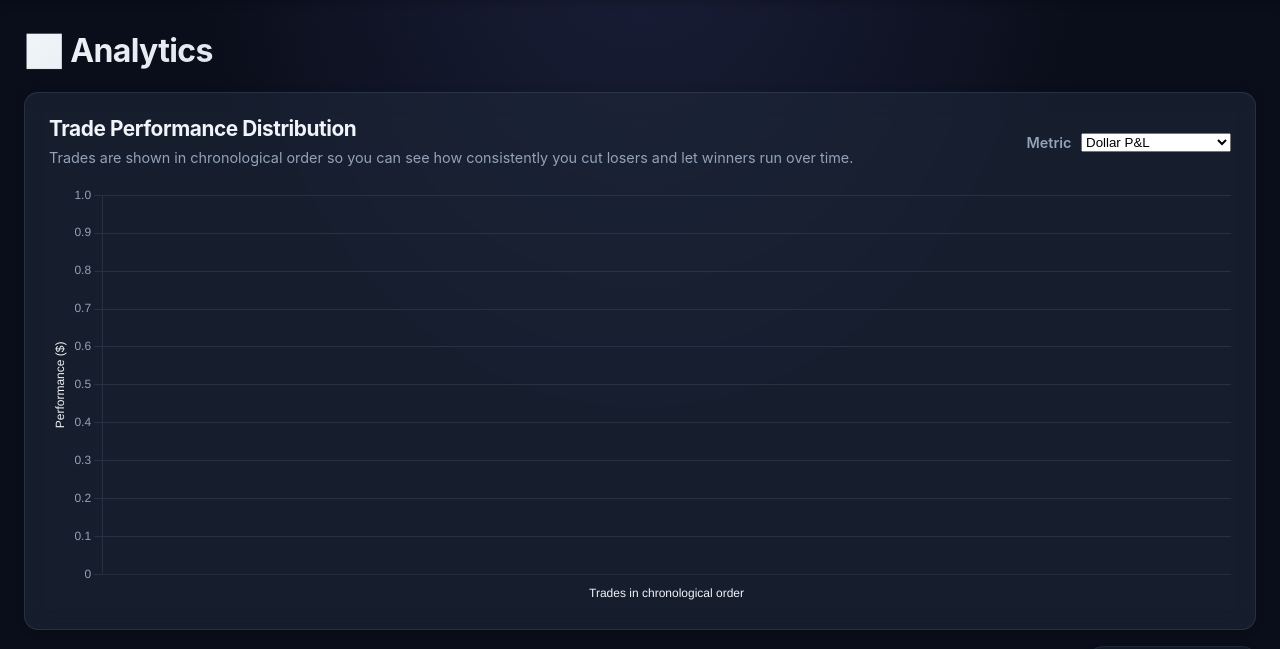
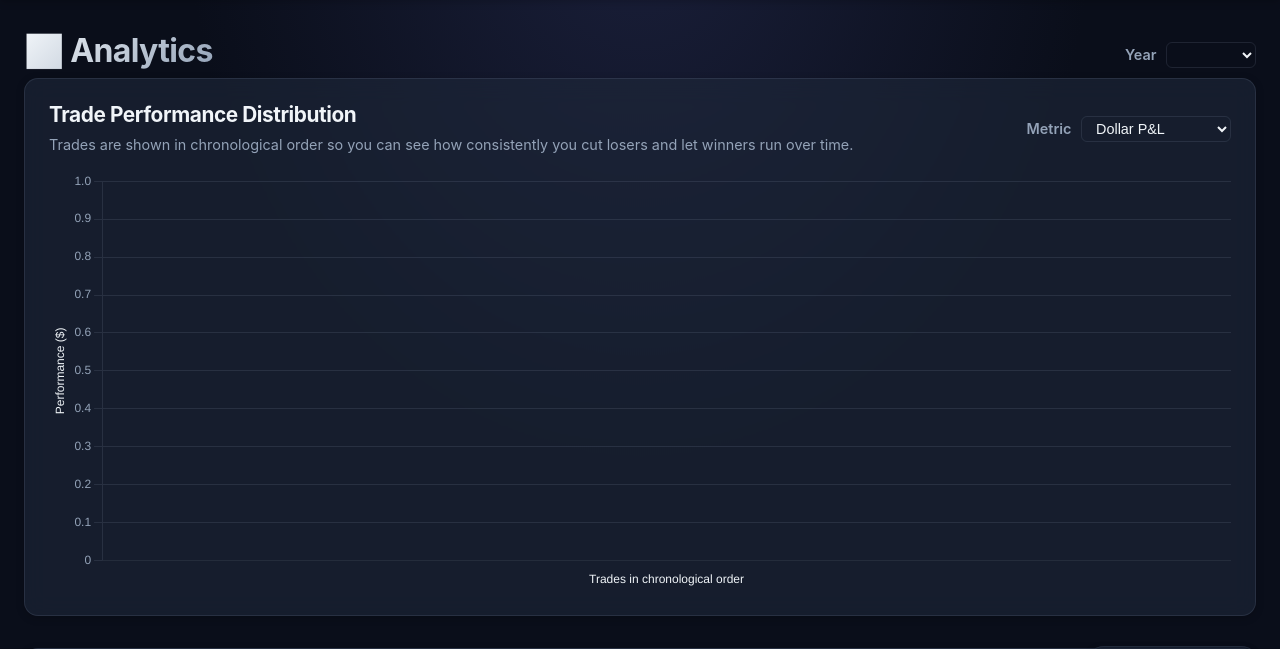
Before and after one commit to j-sromero/tradingjournal, a Flask app: page /analytics in a window 1280 px wide. Shown: the part 96-745 px from the top of the page. Run offline with Flask 3, Linux system fonts and the light colour scheme; data comes from the database, SQL or seed files in the repository; lists and menus that the app fills with data are empty.

Commit message:
Feat: analytics tab can now filter by year

```diff
--- a/app.py
+++ b/app.py
@@ -1911,7 +1911,21 @@ def api_position_size():
 # ---------- Analytics ----------
 @app.route("/analytics")
 def analytics():
+
+    # Get year filter from query param
+    year = request.args.get("year", None)
     closed_positions = []
+
+    # Query available years for filter
+    years = []
+    if os.path.exists(V3_DB_PATH):
+        conn = sqlite3.connect(V3_DB_PATH)
+        try:
+            cur = conn.cursor()
+            cur.execute("SELECT DISTINCT substr(entry_datetime, 1, 4) as year FROM trades UNION SELECT DISTINCT substr(exit_datetime, 1, 4) as year FROM trades ORDER BY year DESC;")
+            years = [int(row[0]) for row in cur.fetchall() if row[0]]
+        finally:
+            conn.close()
 
     def _to_iso(dt_text):
         text = (dt_text or "").strip()
@@ -1923,15 +1937,18 @@ def analytics():
         conn = sqlite3.connect(V3_DB_PATH)
         conn.row_factory = sqlite3.Row
         try:
-            rows = conn.execute(
-                """
+            query = """
                 SELECT id, symbol, entry_datetime, exit_datetime, entry_price, exit_price, quantity, ib_commission
                 FROM trades
                 WHERE exit_datetime IS NOT NULL
                   AND exit_price IS NOT NULL
-                ORDER BY entry_datetime ASC, id ASC
-                """
-            ).fetchall()
+            """
+            params = []
+            if year:
+                query += " AND (substr(entry_datetime, 1, 4) = ? OR substr(exit_datetime, 1, 4) = ?)"
+                params = [year, year]
+            query += " ORDER BY entry_datetime ASC, id ASC"
+            rows = conn.execute(query, params).fetchall()
         finally:
             conn.close()
 
@@ -2032,7 +2049,9 @@ def analytics():
         by_market=by_market, by_dow=by_dow, by_hour=by_hour, by_plan=by_plan,
         trade_histogram=trade_histogram,
         worst_trades=impact_trades,
-        suggested_sizing_rule=median_size)
+        suggested_sizing_rule=median_size,
+        years=years,
+        year=int(year) if year else (years[0] if years else None))
 
 
 @app.route("/v3")
--- a/templates/analytics.html
+++ b/templates/analytics.html
@@ -1,6 +1,17 @@
 {% extends "base.html" %}
 {% block content %}
-<h1>📊 Analytics</h1>
+
+<div style="display:flex;justify-content:space-between;align-items:center;flex-wrap:wrap;gap:1rem;">
+  <h1 style="margin-bottom:0.5rem;">📊 Analytics</h1>
+  <form method="get" style="display:flex;align-items:center;gap:0.6rem;color:var(--muted);font-size:0.9rem;font-weight:600;margin-bottom:0;">
+    <label for="year-select">Year</label>
+    <select id="year-select" name="year" onchange="this.form.submit()" style="min-width:90px;background:var(--surface);color:var(--text);border:1px solid var(--border);border-radius:6px;padding:0.2em 0.7em;font-size:1em;">
+      {% for y in years %}
+        <option value="{{ y }}" {% if y == year %}selected{% endif %}>{{ y }}</option>
+      {% endfor %}
+    </select>
+  </form>
+</div>
 
 <div class="card">
   <div style="display:flex;justify-content:space-between;align-items:center;gap:1rem;flex-wrap:wrap;">
@@ -10,7 +21,7 @@
     </div>
     <label style="display:flex;align-items:center;gap:0.6rem;color:var(--muted);font-size:0.9rem;font-weight:600;">
       Metric
-      <select id="histogram-metric" style="min-width:150px;">
+      <select id="histogram-metric" style="min-width:150px;background:var(--surface);color:var(--text);border:1px solid var(--border);border-radius:6px;padding:0.2em 0.7em;font-size:1em;">
         <option value="pnl">Dollar P&amp;L</option>
         <option value="pnl_pct">Return %</option>
         <option value="r_multiple">R-Multiple</option>
```
